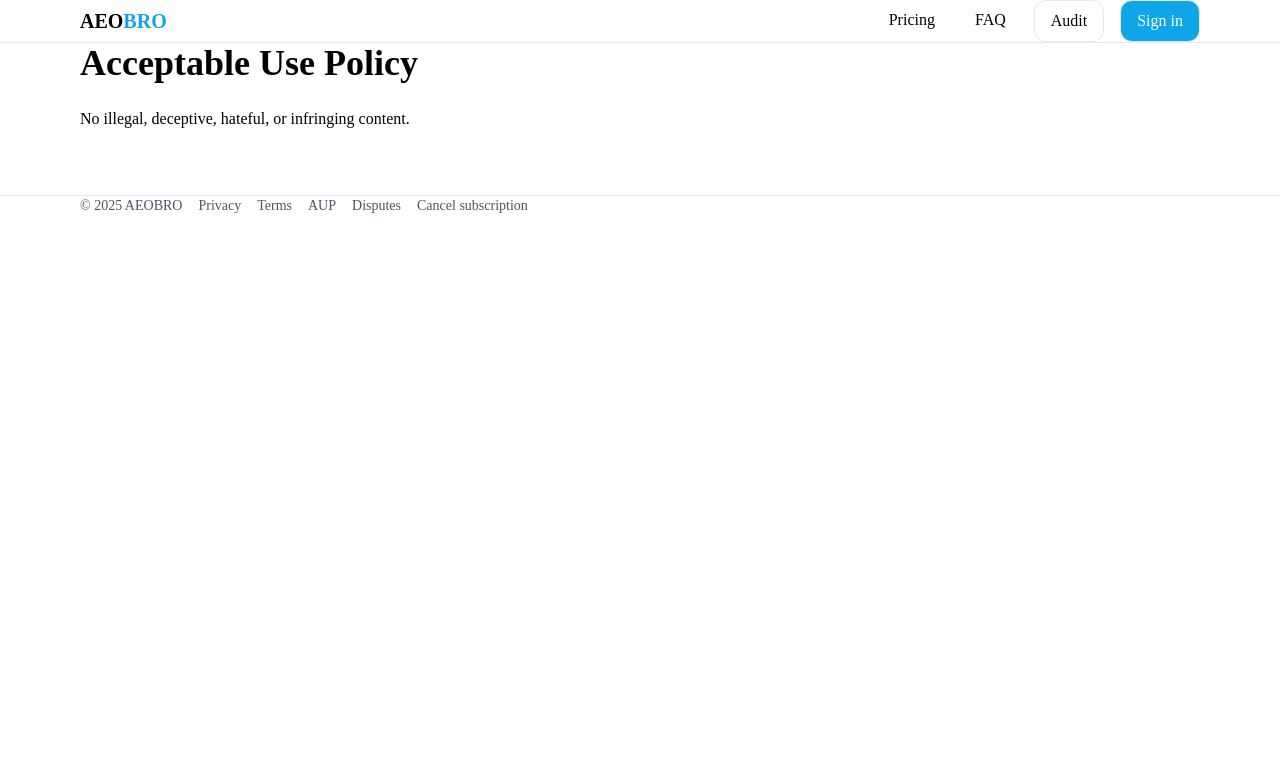
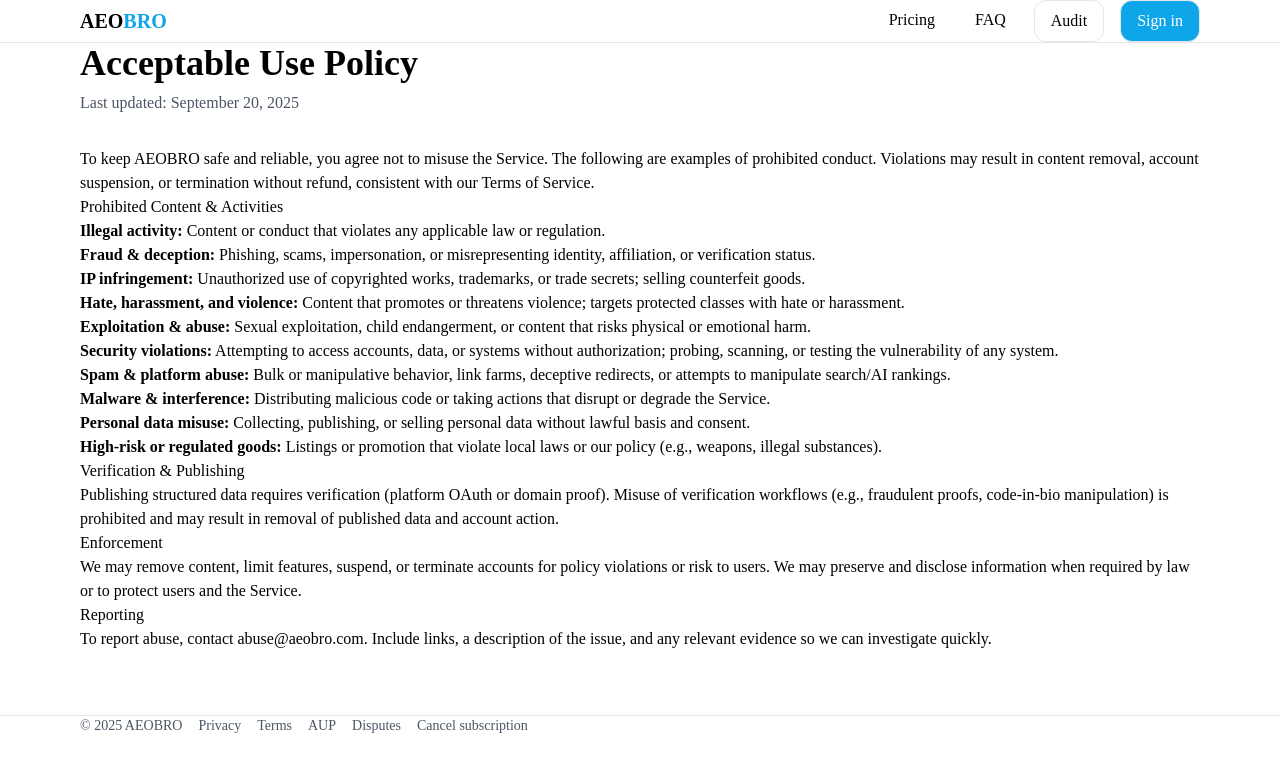
Before and after one commit to NewguyMMM/aeobro, a Next.js app: page /aup in a window 1280 px wide. Shown: the top 772 px of the page. Built offline with nearby package versions, Linux system fonts and the light colour scheme; no server answers.

Commit message:
Update page.tsx

```diff
--- a/app/(marketing)/aup/page.tsx
+++ b/app/(marketing)/aup/page.tsx
@@ -1,12 +1,90 @@
 // app/(marketing)/aup/page.tsx
-export const revalidate = 3600; // cache page for 1 hour (ISR)
+import React from "react";
+
+// ✅ ISR (kept at 1 hour)
+export const revalidate = 3600;
+
+// ✅ SEO metadata
+export const metadata = {
+  title: "Acceptable Use Policy | AEOBRO",
+  description:
+    "AEOBRO Acceptable Use Policy. Learn what’s allowed and prohibited, including spam, fraud, impersonation, hate, illegal content, and security violations.",
+  alternates: { canonical: "/aup" },
+} as const;
 
 export default function AupPage() {
+  const jsonLd = {
+    "@context": "https://schema.org",
+    "@type": "WebPage",
+    "name": "Acceptable Use Policy",
+    "url": "https://aeobro.com/aup",
+    "description":
+      "Acceptable Use Policy for AEOBRO, outlining prohibited activities and enforcement actions.",
+    "isPartOf": {
+      "@type": "WebSite",
+      "name": "AEOBRO",
+      "url": "https://aeobro.com"
+    }
+  };
+
+  const breadcrumbLd = {
+    "@context": "https://schema.org",
+    "@type": "BreadcrumbList",
+    "itemListElement": [
+      { "@type": "ListItem", "position": 1, "name": "Home", "item": "https://aeobro.com/" },
+      { "@type": "ListItem", "position": 2, "name": "Acceptable Use Policy", "item": "https://aeobro.com/aup" }
+    ]
+  };
+
   return (
-    <section className="container py-16">
-      <h1 className="text-4xl font-extrabold">Acceptable Use Policy</h1>
-      <p className="mt-6">
-        No illegal, deceptive, hateful, or infringing content.
+    <section className="container py-16 prose max-w-3xl">
+      {/* ✅ JSON-LD */}
+      <script type="application/ld+json" dangerouslySetInnerHTML={{ __html: JSON.stringify(jsonLd) }} />
+      <script type="application/ld+json" dangerouslySetInnerHTML={{ __html: JSON.stringify(breadcrumbLd) }} />
+
+      <h1 className="text-4xl font-extrabold mb-2">Acceptable Use Policy</h1>
+      <p className="text-gray-600 mb-8">
+        Last updated: {new Date().toLocaleDateString("en-US", { year: "numeric", month: "long", day: "numeric" })}
+      </p>
+
+      <p>
+        To keep AEOBRO safe and reliable, you agree not to misuse the Service. The following are
+        examples of prohibited conduct. Violations may result in content removal, account
+        suspension, or termination without refund, consistent with our Terms of Service.
+      </p>
+
+      <h2>Prohibited Content & Activities</h2>
+      <ul>
+        <li><strong>Illegal activity:</strong> Content or conduct that violates any applicable law or regulation.</li>
+        <li><strong>Fraud & deception:</strong> Phishing, scams, impersonation, or misrepresenting identity, affiliation, or verification status.</li>
+        <li><strong>IP infringement:</strong> Unauthorized use of copyrighted works, trademarks, or trade secrets; selling counterfeit goods.</li>
+        <li><strong>Hate, harassment, and violence:</strong> Content that promotes or threatens violence; targets protected classes with hate or harassment.</li>
+        <li><strong>Exploitation & abuse:</strong> Sexual exploitation, child endangerment, or content that risks physical or emotional harm.</li>
+        <li><strong>Security violations:</strong> Attempting to access accounts, data, or systems without authorization; probing, scanning, or testing the vulnerability of any system.</li>
+        <li><strong>Spam & platform abuse:</strong> Bulk or manipulative behavior, link farms, deceptive redirects, or attempts to manipulate search/AI rankings.</li>
+        <li><strong>Malware & interference:</strong> Distributing malicious code or taking actions that disrupt or degrade the Service.</li>
+        <li><strong>Personal data misuse:</strong> Collecting, publishing, or selling personal data without lawful basis and consent.</li>
+        <li><strong>High-risk or regulated goods:</strong> Listings or promotion that violate local laws or our policy (e.g., weapons, illegal substances).</li>
+      </ul>
+
+      <h2>Verification & Publishing</h2>
+      <p>
+        Publishing structured data requires verification (platform OAuth or domain proof).
+        Misuse of verification workflows (e.g., fraudulent proofs, code-in-bio manipulation)
+        is prohibited and may result in removal of published data and account action.
+      </p>
+
+      <h2>Enforcement</h2>
+      <p>
+        We may remove content, limit features, suspend, or terminate accounts for policy violations
+        or risk to users. We may preserve and disclose information when required by law or to
+        protect users and the Service.
+      </p>
+
+      <h2>Reporting</h2>
+      <p>
+        To report abuse, contact <a href="mailto:abuse@aeobro.com">abuse@aeobro.com</a>. Include links,
+        a description of the issue, and any relevant evidence so we can investigate quickly.
       </p>
     </section>
   );
```
